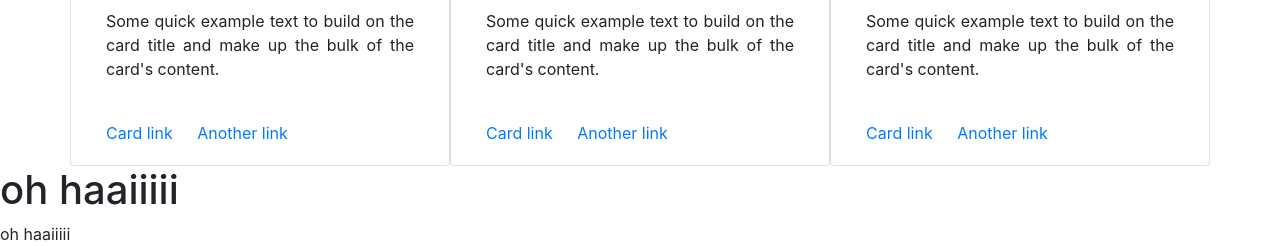
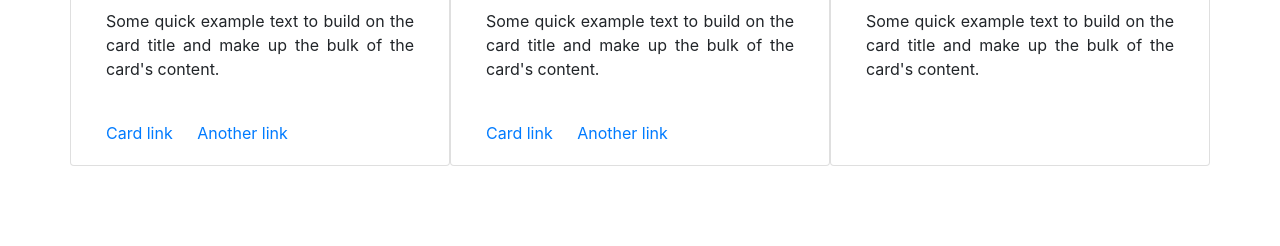
Before and after one commit to Zoealexandra/Pug-Life, a website: page Public/index.html in a window 1280 px wide. Shown: the part 900-1146 px from the top of the page. After the commit the page ends 1066 px from the top, so only its background shows below. Drawn offline with nearby package versions, Linux system fonts and the light colour scheme.

Commit message:
remove oh haii messages

```diff
--- a/Public/index.html
+++ b/Public/index.html
@@ -102,16 +102,8 @@
                       <h5 class="card-title">Card title</h5>
                       <p class="card-text">Some quick example text to build on the card title and make up the bulk of the card's content.</p>
                   </div>
-                  <div class="card-body">
-                      <a href="#" class="card-link">Card link</a>
-                      <a href="#" class="card-link">Another link</a>
-                  </div>
               </div>
             </div>
           </div>
-
-
-
-    <h1>oh haaiiiii</h1>oh haaiiiii
 </body>
 </html>
```
